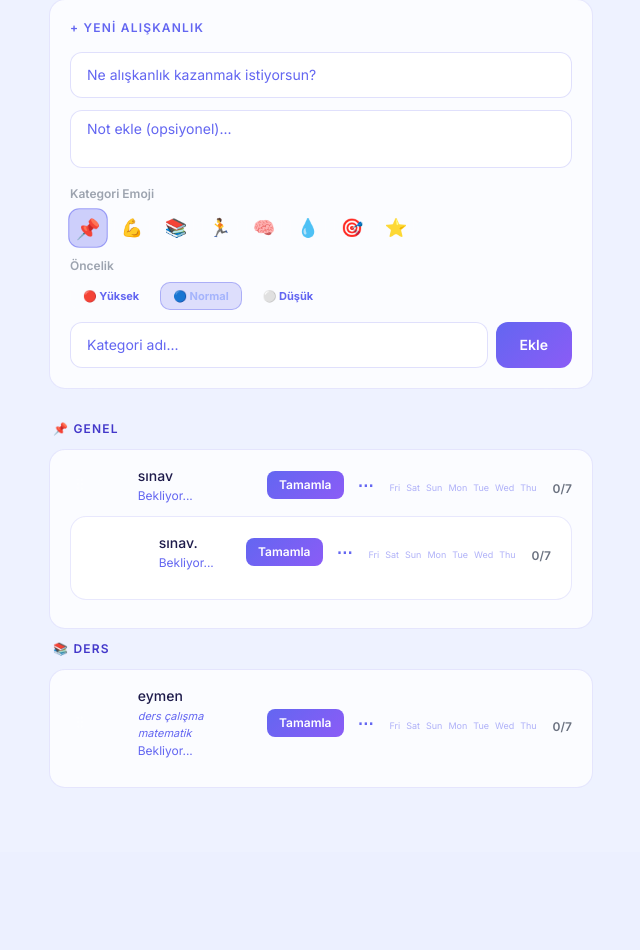
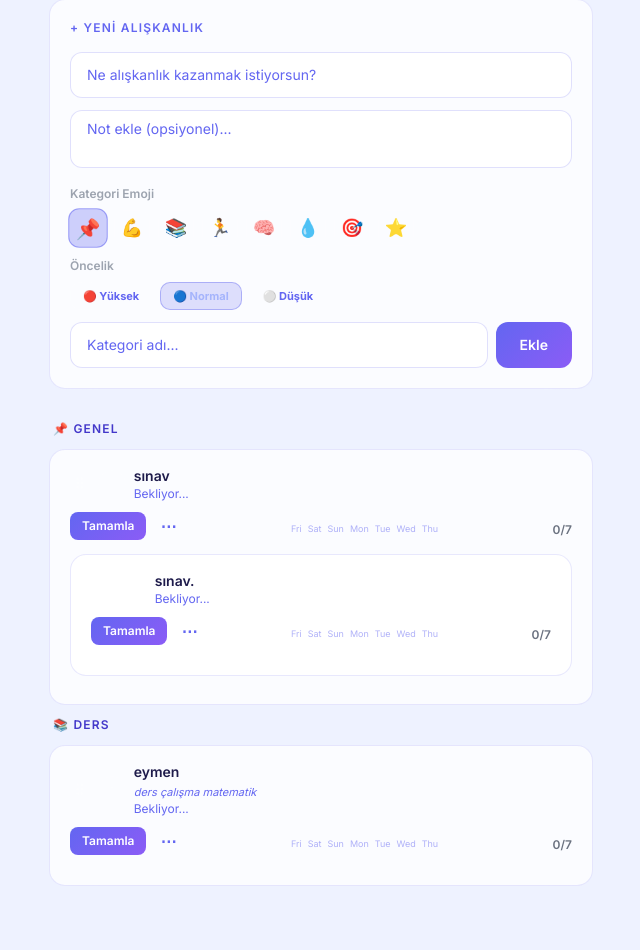
Before and after one commit to aslan0438/rutin-takipci, a Flask app: page / in a window 1280 px wide. Shown: the part 1102-2052 px from the top of the page, without its empty margins (319-959 px from the left). Before the commit the page ends 1889 px from the top, so only its background shows below. Run offline with Flask 3, Linux system fonts and the light colour scheme; a user stored in the database is signed in; data comes from the database, SQL or seed files in the repository; data that the repository does not hold is empty; some libraries are stand-ins or nearby versions.

Commit message:
kart isim + buton 2 satıra bölündü

```diff
--- a/rutin-takipci/templates/index.html
+++ b/rutin-takipci/templates/index.html
@@ -135,7 +135,7 @@
     .habit-btns{gap:1px}
     .habit-btns .w-8{width:26px;height:26px;font-size:11px}
     .habit-btns .btn-primary{padding:4px 6px;font-size:10px}
-    .habit-name{overflow:hidden;text-overflow:ellipsis;white-space:nowrap}
+    .habit-name{max-width:120px}
 }
 @media(max-width:400px){
     .habit-btns .w-8{width:22px;height:22px;font-size:10px}
@@ -635,7 +635,7 @@
                 <button onclick="toggleDarkMode()" id="darkModeBtn" class="w-8 h-8 rounded-xl flex items-center justify-center text-sm" style="background:rgba(255,255,255,0.05);color:var(--text-muted)">🌙</button>
                 <div class="relative">
                     <button onclick="toggleTopMenu()" class="w-8 h-8 rounded-xl flex items-center justify-center text-sm font-bold" style="background:rgba(255,255,255,0.05);color:var(--text-muted)">⋯</button>
-                    <div id="topMenu" class="hidden absolute right-0 z-50 rounded-2xl p-2" style="background:#0d0d1f;border:1px solid rgba(255,255,255,0.1);box-shadow:0 20px 40px rgba(0,0,0,0.5);min-width:200px;top:calc(100% + 8px);z-index:200">
+                    <div id="topMenu" class="hidden absolute right-0 z-50 rounded-2xl p-2" style="background:#0d0d1f;border:1px solid rgba(255,255,255,0.1);box-shadow:0 20px 40px rgba(0,0,0,0.5);min-width:180px;top:calc(100% + 8px)">
                         <button onclick="openStats();toggleTopMenu()" class="flex items-center gap-2 w-full px-3 py-2 rounded-xl text-xs text-left" style="color:var(--text)" onmouseover="this.style.background='rgba(255,255,255,0.05)'" onmouseout="this.style.background=''">📊 İstatistikler</button>
                         <button onclick="openReport();toggleTopMenu()" class="flex items-center gap-2 w-full px-3 py-2 rounded-xl text-xs text-left" style="color:var(--text)" onmouseover="this.style.background='rgba(255,255,255,0.05)'" onmouseout="this.style.background=''">📋 Haftalık Rapor</button>
                         <button onclick="openMonthly();toggleTopMenu()" class="flex items-center gap-2 w-full px-3 py-2 rounded-xl text-xs text-left" style="color:var(--text)" onmouseover="this.style.background='rgba(255,255,255,0.05)'" onmouseout="this.style.background=''">📅 Aylık Özet</button>
@@ -825,33 +825,35 @@
             {% set wpct = [(wcount / habit.weekly_goal * 100), 100] | min | int %}
 
             <div class="glass-card rounded-2xl px-5 py-4 mb-3 {% if habit.priority == 'high' %}priority-high{% elif habit.priority == 'low' %}priority-low{% endif %}" data-id="{{ habit.id }}">
-                <div class="flex items-center gap-2 mb-3">
-                    <div class="flex items-center gap-2 min-w-0" style="flex:1;overflow:hidden">
-                        <span class="drag-handle">⠿</span>
+                <!-- İsim Satırı -->
+                <div class="flex items-center gap-2 mb-2">
+                    <span class="drag-handle flex-shrink-0">⠿</span>
                     {% if done %}
-                            <div class="w-8 h-8 rounded-full flex-shrink-0 flex items-center justify-center" style="background:rgba(16,185,129,0.2);border:1px solid rgba(16,185,129,0.3)">
-                                <span class="check-anim text-green-400 text-sm font-bold">✓</span>
+                        <div class="w-7 h-7 rounded-full flex-shrink-0 flex items-center justify-center" style="background:rgba(16,185,129,0.2);border:1px solid rgba(16,185,129,0.3)">
+                            <span class="check-anim text-green-400 text-xs font-bold">✓</span>
                         </div>
-                            <div class="min-w-0">
-                                <p class="line-through font-medium text-sm truncate habit-name" style="color:var(--text-muted)">{{ habit.name }}</p>
+                        <div class="flex-1 min-w-0">
+                            <p class="line-through font-medium text-sm" style="color:var(--text-muted);overflow:hidden;text-overflow:ellipsis;white-space:nowrap">{{ habit.name }}</p>
                             {% if habit.note %}<p class="note-text">{{ habit.note }}</p>{% endif %}
-                                <p class="text-xs text-green-500 mt-0.5">Tamamlandı ✓</p>
+                            <p class="text-xs text-green-500">Tamamlandı ✓</p>
                         </div>
                     {% else %}
-                            <div class="w-8 h-8 rounded-full flex-shrink-0 flex items-center justify-center" style="border:1px solid rgba(255,255,255,0.1)">
-                                <span style="color:rgba(255,255,255,0.2);font-size:12px">○</span>
+                        <div class="w-7 h-7 rounded-full flex-shrink-0 flex items-center justify-center" style="border:1px solid rgba(255,255,255,0.1)">
+                            <span style="color:rgba(255,255,255,0.2);font-size:11px">○</span>
                         </div>
-                            <div class="min-w-0">
-                                <div class="flex items-center gap-1.5">
-                                    <p class="font-medium text-sm truncate habit-name">{{ habit.name }}</p>
-                                    {% if habit.priority == 'high' %}<span class="text-xs">🔴</span>{% elif habit.priority == 'low' %}<span class="text-xs opacity-50">⚪</span>{% endif %}
+                        <div class="flex-1 min-w-0">
+                            <div class="flex items-center gap-1">
+                                <p class="font-semibold text-sm flex-1" style="overflow:hidden;text-overflow:ellipsis;white-space:nowrap">{{ habit.name }}</p>
+                                {% if habit.priority == 'high' %}<span class="text-xs flex-shrink-0">🔴</span>{% elif habit.priority == 'low' %}<span class="text-xs flex-shrink-0 opacity-50">⚪</span>{% endif %}
                             </div>
                             {% if habit.note %}<p class="note-text">{{ habit.note }}</p>{% endif %}
-                                <p class="text-xs mt-0.5" style="color:var(--text-muted)">Bekliyor...</p>
+                            <p class="text-xs" style="color:var(--text-muted)">Bekliyor...</p>
                         </div>
                     {% endif %}
                 </div>
-                    <div class="flex items-center gap-1.5 flex-shrink-0" style="max-width:140px">
+                <!-- Buton Satırı -->
+                <div class="flex items-center justify-between mb-3">
+                    <div class="flex items-center gap-1.5">
                         {% if streak > 0 %}
                         <span class="text-xs px-2 py-1 rounded-lg font-semibold {% if streak >= 7 %}bg-purple-500/20 text-purple-300{% elif streak >= 3 %}bg-orange-500/20 text-orange-300{% else %}bg-white/5 text-gray-400{% endif %}">🔥{{ streak }}g</span>
                         {% endif %}
```
Lines whose indentation alone changed are shown as unchanged.
